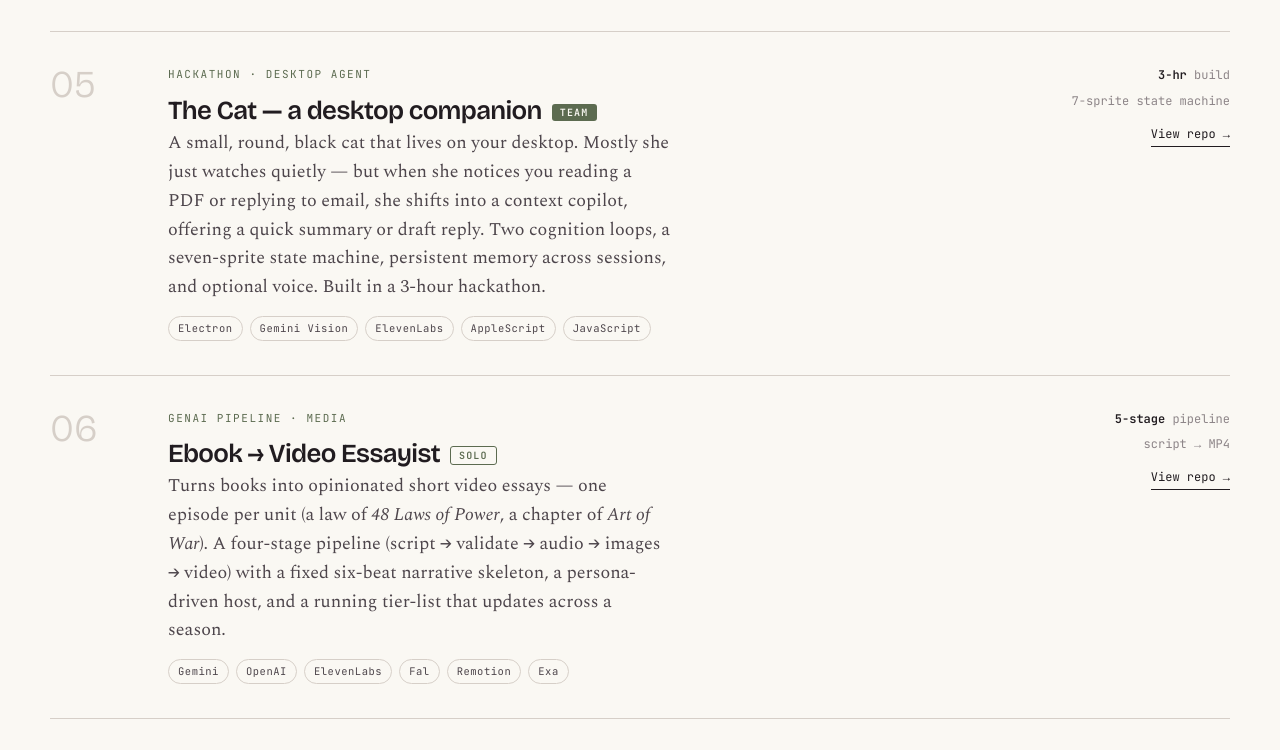
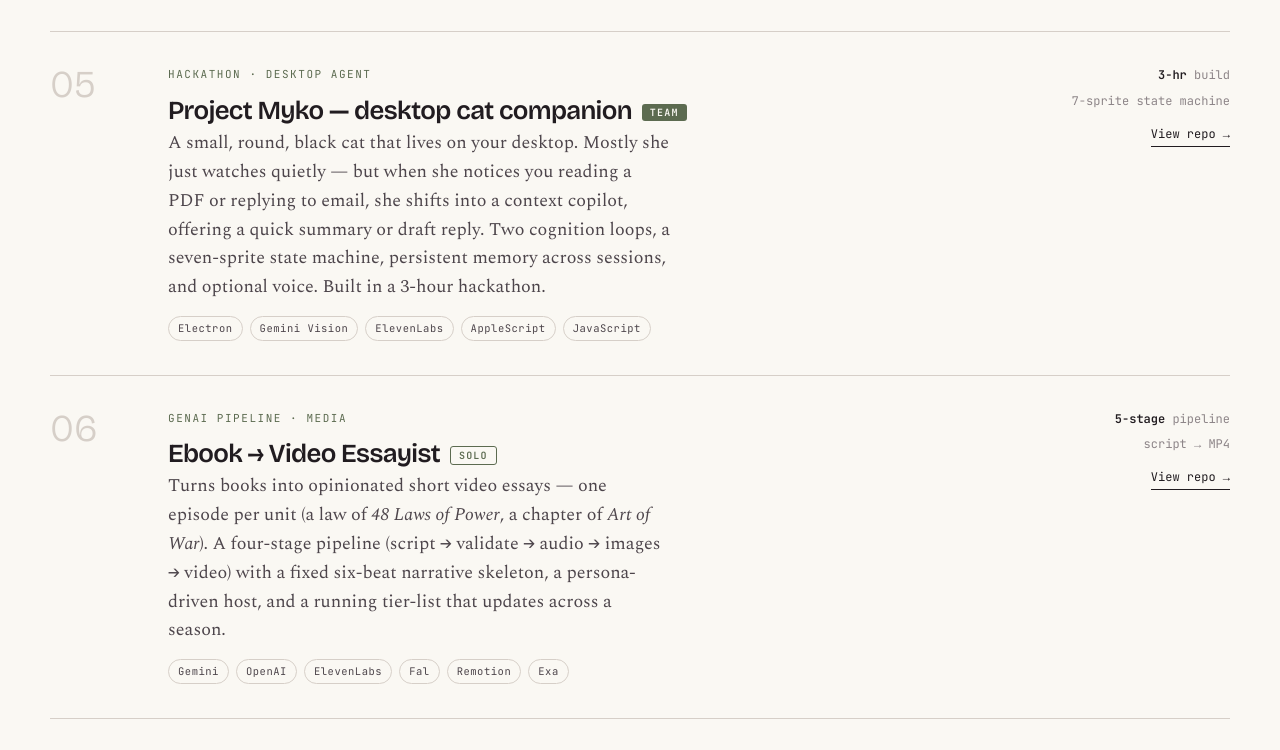
Before and after one commit to am3lia-low/am3lia-low.github.io, a plain HTML site: page index.html in a window 1280 px wide. Shown: the part 2291-3041 px from the top of the page. Drawn offline with nearby package versions, Linux system fonts and the light colour scheme.

Commit message:
rename myko

```diff
--- a/index.html
+++ b/index.html
@@ -473,7 +473,7 @@
       <div class="proj-idx">05</div>
       <div class="proj-body">
         <span class="proj-kicker">Hackathon · Desktop Agent</span>
-        <h3><a href="https://github.com/am3lia-low/myko-ai-engineer-hackathon" target="_blank" rel="noopener">The Cat — a desktop companion<span class="mode team">Team</span></a></h3>
+        <h3><a href="https://github.com/am3lia-low/myko-ai-engineer-hackathon" target="_blank" rel="noopener">Project Myko — desktop cat companion<span class="mode team">Team</span></a></h3>
         <p class="proj-desc">A small, round, black cat that lives on your desktop. Mostly she just watches quietly — but when she notices you reading a PDF or replying to email, she shifts into a context copilot, offering a quick summary or draft reply. Two cognition loops, a seven-sprite state machine, persistent memory across sessions, and optional voice. Built in a 3-hour hackathon.</p>
         <div class="proj-tags">
           <span class="tag">Electron</span><span class="tag">Gemini Vision</span><span class="tag">ElevenLabs</span><span class="tag">AppleScript</span><span class="tag">JavaScript</span>
@@ -563,6 +563,7 @@
     </div>
     <div class="colophon">
       <span>© 2026 Amelia Low — All rights reserved</span>
+      <span>Set in Bricolage Grotesque &amp; Spectral · Built by hand</span>
     </div>
   </div>
 </footer>
```
